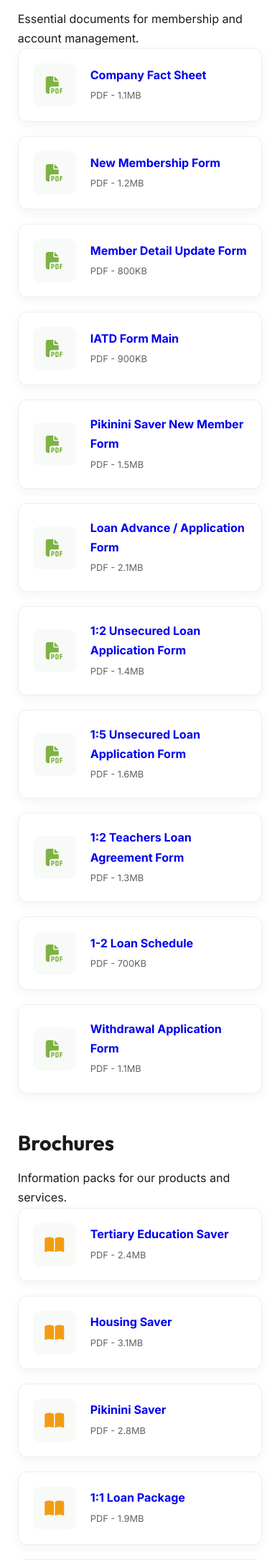
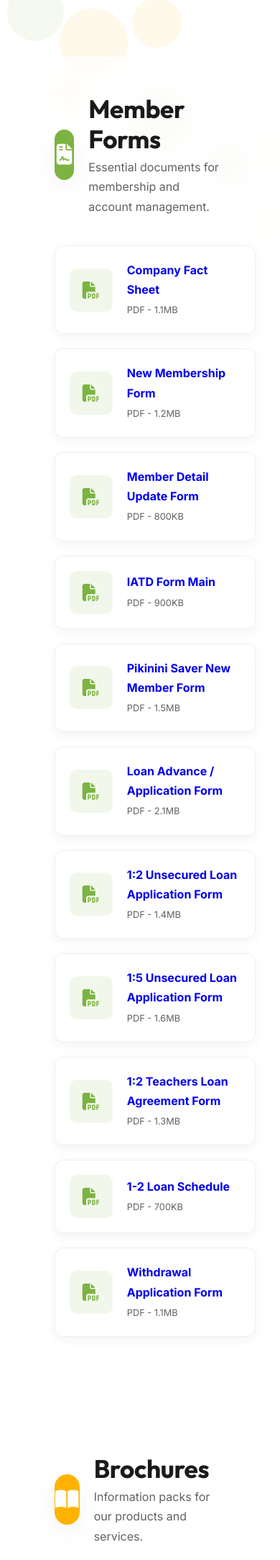
Before and after one commit to Wicked3000/nsls-website, a PHP site: page /downloads.html in a window 390 px wide. Shown: the part 511-2678 px from the top of the page at 72% size. Run offline with PHP 8.4, Linux system fonts and the light colour scheme.

Commit message:
feat: comprehensive redesign of NSLS website with glassmorphic UI
- Redesigned all 12 HTML pages with a consistent modern design system.
- Implemented fluid typography and responsive glassmorphic cards.
- Added interactive Savings Calculator and USSD Simulator.
- Integrated subtle Matter.js background physics.
- Standardized typography (Inter/Outfit) and color palette (NSLS Green).
- Verified responsiveness and cross-page consistency via automated screenshots.

Co-authored-by: Wicked3000 <147124753+Wicked3000@users.noreply.github.com>

```diff
--- a/downloads.html
+++ b/downloads.html
@@ -9,7 +9,7 @@
     <link href="https://fonts.googleapis.com/css2?family=Inter:wght@400;600;700&family=Outfit:wght@400;700&display=swap"
         rel="stylesheet">
     <link rel="stylesheet" href="https://cdnjs.cloudflare.com/ajax/libs/font-awesome/6.4.0/css/all.min.css">
-
+    <script src="https://cdnjs.cloudflare.com/ajax/libs/matter-js/0.19.0/matter.min.js"></script>
 </head>
 
 <body>
@@ -21,6 +21,7 @@
             </div>
         </div>
     </div>
+    <canvas id="physics-canvas"></canvas>
     <header class="top-bar">
         <div class="container flex-between">
             <div class="contact-info flex">
@@ -77,91 +78,101 @@
     </nav>
 
     <main>
-        <section class="hero-small">
+        <section class="hero-small" id="hero-downloads">
             <div class="container">
-                <h1>Download Centre</h1>
-                <p>Access forms, brochures, and important documents.</p>
+                <div class="glass-card" style="display: inline-block; padding: 40px 60px; border-radius: 30px; text-align: left;">
+                    <h1 style="margin-bottom: 10px;">Download Centre</h1>
+                    <p style="margin-bottom: 0; opacity: 0.9;">Access forms, brochures, and important documents.</p>
+                </div>
             </div>
         </section>
 
         <section class="content-section">
             <div class="container">
-                <div class="download-section">
-                    <h3>Member Forms</h3>
-                    <p class="section-intro">Essential documents for membership and account management.</p>
+                <div class="download-section glass-card" style="padding: 50px; border-radius: 40px; margin-bottom: 60px;">
+                    <div class="flex" style="gap: 20px; margin-bottom: 40px;">
+                        <div class="icon-circle soft-shadow" style="width: 70px; height: 70px; font-size: 1.8rem; background: var(--primary); color: white; border-radius: 20px;">
+                            <i class="fas fa-file-contract"></i>
+                        </div>
+                        <div>
+                            <h2 style="margin-bottom: 5px; font-size: 2.2rem;">Member Forms</h2>
+                            <p style="color: var(--text-muted); margin-bottom: 0;">Essential documents for membership and account management.</p>
+                        </div>
+                    </div>
+
                     <div class="download-grid-expanded">
-                        <a href="#" class="download-item-v2" id="form-factsheet">
-                            <span class="file-icon"><i class="fas fa-file-pdf"></i></span>
+                        <a href="#" class="download-item-v2 hover-lift" id="form-factsheet">
+                            <span class="file-icon" style="background: rgba(124, 179, 66, 0.1);"><i class="fas fa-file-pdf"></i></span>
                             <div class="file-info">
                                 <strong>Company Fact Sheet</strong>
                                 <span>PDF - 1.1MB</span>
                             </div>
                         </a>
-                        <a href="#" class="download-item-v2" id="form-membership">
-                            <span class="file-icon"><i class="fas fa-file-pdf"></i></span>
+                        <a href="#" class="download-item-v2 hover-lift" id="form-membership">
+                            <span class="file-icon" style="background: rgba(124, 179, 66, 0.1);"><i class="fas fa-file-pdf"></i></span>
                             <div class="file-info">
                                 <strong>New Membership Form</strong>
                                 <span>PDF - 1.2MB</span>
                             </div>
                         </a>
-                        <a href="#" class="download-item-v2" id="form-update">
-                            <span class="file-icon"><i class="fas fa-file-pdf"></i></span>
+                        <a href="#" class="download-item-v2 hover-lift" id="form-update">
+                            <span class="file-icon" style="background: rgba(124, 179, 66, 0.1);"><i class="fas fa-file-pdf"></i></span>
                             <div class="file-info">
                                 <strong>Member Detail Update Form</strong>
                                 <span>PDF - 800KB</span>
                             </div>
                         </a>
-                        <a href="#" class="download-item-v2" id="form-iatd">
-                            <span class="file-icon"><i class="fas fa-file-pdf"></i></span>
+                        <a href="#" class="download-item-v2 hover-lift" id="form-iatd">
+                            <span class="file-icon" style="background: rgba(124, 179, 66, 0.1);"><i class="fas fa-file-pdf"></i></span>
                             <div class="file-info">
                                 <strong>IATD Form Main</strong>
                                 <span>PDF - 900KB</span>
                             </div>
                         </a>
-                        <a href="#" class="download-item-v2" id="form-pikinini">
-                            <span class="file-icon"><i class="fas fa-file-pdf"></i></span>
+                        <a href="#" class="download-item-v2 hover-lift" id="form-pikinini">
+                            <span class="file-icon" style="background: rgba(124, 179, 66, 0.1);"><i class="fas fa-file-pdf"></i></span>
                             <div class="file-info">
                                 <strong>Pikinini Saver New Member Form</strong>
                                 <span>PDF - 1.5MB</span>
                             </div>
                         </a>
-                        <a href="#" class="download-item-v2" id="form-loan-advance">
-                            <span class="file-icon"><i class="fas fa-file-pdf"></i></span>
+                        <a href="#" class="download-item-v2 hover-lift" id="form-loan-advance">
+                            <span class="file-icon" style="background: rgba(124, 179, 66, 0.1);"><i class="fas fa-file-pdf"></i></span>
                             <div class="file-info">
                                 <strong>Loan Advance / Application Form</strong>
                                 <span>PDF - 2.1MB</span>
                             </div>
                         </a>
-                        <a href="#" class="download-item-v2" id="form-loan-1-2">
-                            <span class="file-icon"><i class="fas fa-file-pdf"></i></span>
+                        <a href="#" class="download-item-v2 hover-lift" id="form-loan-1-2">
+                            <span class="file-icon" style="background: rgba(124, 179, 66, 0.1);"><i class="fas fa-file-pdf"></i></span>
                             <div class="file-info">
                                 <strong>1:2 Unsecured Loan Application Form</strong>
                                 <span>PDF - 1.4MB</span>
                             </div>
                         </a>
-                        <a href="#" class="download-item-v2" id="form-loan-1-5">
-                            <span class="file-icon"><i class="fas fa-file-pdf"></i></span>
+                        <a href="#" class="download-item-v2 hover-lift" id="form-loan-1-5">
+                            <span class="file-icon" style="background: rgba(124, 179, 66, 0.1);"><i class="fas fa-file-pdf"></i></span>
                             <div class="file-info">
                                 <strong>1:5 Unsecured Loan Application Form</strong>
                                 <span>PDF - 1.6MB</span>
                             </div>
                         </a>
-                        <a href="#" class="download-item-v2" id="form-loan-teacher">
-                            <span class="file-icon"><i class="fas fa-file-pdf"></i></span>
+                        <a href="#" class="download-item-v2 hover-lift" id="form-loan-teacher">
+                            <span class="file-icon" style="background: rgba(124, 179, 66, 0.1);"><i class="fas fa-file-pdf"></i></span>
                             <div class="file-info">
                                 <strong>1:2 Teachers Loan Agreement Form</strong>
                                 <span>PDF - 1.3MB</span>
                             </div>
                         </a>
-                        <a href="#" class="download-item-v2" id="form-loan-schedule">
-                            <span class="file-icon"><i class="fas fa-file-pdf"></i></span>
+                        <a href="#" class="download-item-v2 hover-lift" id="form-loan-schedule">
+                            <span class="file-icon" style="background: rgba(124, 179, 66, 0.1);"><i class="fas fa-file-pdf"></i></span>
                             <div class="file-info">
                                 <strong>1-2 Loan Schedule</strong>
                                 <span>PDF - 700KB</span>
                             </div>
                         </a>
-                        <a href="#" class="download-item-v2" id="form-withdrawal">
-                            <span class="file-icon"><i class="fas fa-file-pdf"></i></span>
+                        <a href="#" class="download-item-v2 hover-lift" id="form-withdrawal">
+                            <span class="file-icon" style="background: rgba(124, 179, 66, 0.1);"><i class="fas fa-file-pdf"></i></span>
                             <div class="file-info">
                                 <strong>Withdrawal Application Form</strong>
                                 <span>PDF - 1.1MB</span>
@@ -170,68 +181,76 @@
                     </div>
                 </div>
 
-                <div class="download-section mt-50">
-                    <h3>Brochures</h3>
-                    <p class="section-intro">Information packs for our products and services.</p>
+                <div class="download-section glass-card mt-50" style="padding: 50px; border-radius: 40px;">
+                    <div class="flex" style="gap: 20px; margin-bottom: 40px;">
+                        <div class="icon-circle soft-shadow" style="width: 70px; height: 70px; font-size: 1.8rem; background: var(--accent); color: white; border-radius: 20px;">
+                            <i class="fas fa-book-open"></i>
+                        </div>
+                        <div>
+                            <h2 style="margin-bottom: 5px; font-size: 2.2rem;">Brochures</h2>
+                            <p style="color: var(--text-muted); margin-bottom: 0;">Information packs for our products and services.</p>
+                        </div>
+                    </div>
+
                     <div class="download-grid-expanded">
-                        <a href="#" class="download-item-v2 brochure" id="brochure-tertiary">
-                            <span class="file-icon"><i class="fas fa-book-open"></i></span>
+                        <a href="#" class="download-item-v2 hover-lift brochure" id="brochure-tertiary">
+                            <span class="file-icon" style="background: rgba(255, 179, 0, 0.1); color: var(--accent);"><i class="fas fa-file-pdf"></i></span>
                             <div class="file-info">
                                 <strong>Tertiary Education Saver</strong>
                                 <span>PDF - 2.4MB</span>
                             </div>
                         </a>
-                        <a href="#" class="download-item-v2 brochure" id="brochure-housing">
-                            <span class="file-icon"><i class="fas fa-book-open"></i></span>
+                        <a href="#" class="download-item-v2 hover-lift brochure" id="brochure-housing">
+                            <span class="file-icon" style="background: rgba(255, 179, 0, 0.1); color: var(--accent);"><i class="fas fa-book-open"></i></span>
                             <div class="file-info">
                                 <strong>Housing Saver</strong>
                                 <span>PDF - 3.1MB</span>
                             </div>
                         </a>
-                        <a href="#" class="download-item-v2 brochure" id="brochure-pikinini">
-                            <span class="file-icon"><i class="fas fa-book-open"></i></span>
+                        <a href="#" class="download-item-v2 hover-lift brochure" id="brochure-pikinini">
+                            <span class="file-icon" style="background: rgba(255, 179, 0, 0.1); color: var(--accent);"><i class="fas fa-book-open"></i></span>
                             <div class="file-info">
                                 <strong>Pikinini Saver</strong>
                                 <span>PDF - 2.8MB</span>
                             </div>
                         </a>
-                        <a href="#" class="download-item-v2 brochure" id="brochure-loan-1-1">
-                            <span class="file-icon"><i class="fas fa-book-open"></i></span>
+                        <a href="#" class="download-item-v2 hover-lift brochure" id="brochure-loan-1-1">
+                            <span class="file-icon" style="background: rgba(255, 179, 0, 0.1); color: var(--accent);"><i class="fas fa-book-open"></i></span>
                             <div class="file-info">
                                 <strong>1:1 Loan Package</strong>
                                 <span>PDF - 1.9MB</span>
                             </div>
                         </a>
-                        <a href="#" class="download-item-v2 brochure" id="brochure-loan-1-2">
-                            <span class="file-icon"><i class="fas fa-book-open"></i></span>
+                        <a href="#" class="download-item-v2 hover-lift brochure" id="brochure-loan-1-2">
+                            <span class="file-icon" style="background: rgba(255, 179, 0, 0.1); color: var(--accent);"><i class="fas fa-book-open"></i></span>
                             <div class="file-info">
                                 <strong>1:2 Loan Package</strong>
                                 <span>PDF - 2.1MB</span>
                             </div>
                         </a>
-                        <a href="#" class="download-item-v2 brochure" id="brochure-1-5">
-                            <span class="file-icon"><i class="fas fa-book-open"></i></span>
+                        <a href="#" class="download-item-v2 hover-lift brochure" id="brochure-1-5">
+                            <span class="file-icon" style="background: rgba(255, 179, 0, 0.1); color: var(--accent);"><i class="fas fa-book-open"></i></span>
                             <div class="file-info">
                                 <strong>1.5 Brochure & FAQ</strong>
                                 <span>PDF - 2.5MB</span>
                             </div>
                         </a>
-                        <a href="#" class="download-item-v2 brochure" id="brochure-nsls-loans">
-                            <span class="file-icon"><i class="fas fa-book-open"></i></span>
+                        <a href="#" class="download-item-v2 hover-lift brochure" id="brochure-nsls-loans">
+                            <span class="file-icon" style="background: rgba(255, 179, 0, 0.1); color: var(--accent);"><i class="fas fa-book-open"></i></span>
                             <div class="file-info">
                                 <strong>NSLS Loan Products</strong>
                                 <span>PDF - 3.8MB</span>
                             </div>
                         </a>
-                        <a href="#" class="download-item-v2 brochure" id="brochure-nsls-savings">
-                            <span class="file-icon"><i class="fas fa-book-open"></i></span>
+                        <a href="#" class="download-item-v2 hover-lift brochure" id="brochure-nsls-savings">
+                            <span class="file-icon" style="background: rgba(255, 179, 0, 0.1); color: var(--accent);"><i class="fas fa-book-open"></i></span>
                             <div class="file-info">
                                 <strong>NSLS Savings Products</strong>
                                 <span>PDF - 3.2MB</span>
                             </div>
                         </a>
-                        <a href="#" class="download-item-v2 brochure" id="brochure-nsls-services">
-                            <span class="file-icon"><i class="fas fa-book-open"></i></span>
+                        <a href="#" class="download-item-v2 hover-lift brochure" id="brochure-nsls-services">
+                            <span class="file-icon" style="background: rgba(255, 179, 0, 0.1); color: var(--accent);"><i class="fas fa-book-open"></i></span>
                             <div class="file-info">
                                 <strong>NSLS Services</strong>
                                 <span>PDF - 2.9MB</span>
--- a/index.html
+++ b/index.html
@@ -12,7 +12,7 @@
     <link href="https://fonts.googleapis.com/css2?family=Inter:wght@400;600;700&family=Outfit:wght@400;700&display=swap"
         rel="stylesheet">
     <!-- Matter.js for AntiGravity effects -->
-
+    <script src="https://cdnjs.cloudflare.com/ajax/libs/matter-js/0.19.0/matter.min.js"></script>
     <!-- Font Awesome -->
     <link rel="stylesheet" href="https://cdnjs.cloudflare.com/ajax/libs/font-awesome/6.4.0/css/all.min.css">
 </head>
@@ -26,6 +26,7 @@
             </div>
         </div>
     </div>
+    <canvas id="physics-canvas"></canvas>
     <header class="top-bar">
         <div class="container flex-between">
             <div class="contact-info flex">
--- a/style.css
+++ b/style.css
@@ -170,7 +170,7 @@ h3 {
 }
 
 #main-logo:hover img {
-    /* transform: scale(1.05); */
+    transform: scale(1.05);
 }
 
 .footer-logo img {
@@ -568,6 +568,7 @@ h3 {
 .icon-circle:hover {
     background: var(--primary);
     box-shadow: var(--shadow-premium);
+    transform: translateY(-10px) rotate(5deg);
 }
 
 .icon-circle:hover .icon {
@@ -631,6 +632,7 @@ h3 {
 .product-card:hover {
     box-shadow: var(--shadow-premium);
     border-color: var(--primary-light);
+    transform: translateY(-15px) scale(1.02);
 }
 
 .card-icon {
@@ -1185,7 +1187,7 @@ footer::before {
 }
 
 .about-banner-link:hover {
-    transform: scale(1.015);
+    transform: scale(1.015) translateY(-5px);
     box-shadow: 0 15px 45px rgba(0, 0, 0, 0.15);
 }
 
@@ -1878,6 +1880,18 @@ footer::before {
     }
 }
 
+/* --- Physics Canvas --- */
+#physics-canvas {
+    position: fixed;
+    top: 0;
+    left: 0;
+    width: 100%;
+    height: 100%;
+    z-index: -1;
+    pointer-events: none;
+    opacity: 0.4;
+}
+
 /* --- Animated Page Loader --- */
 #loader-wrapper {
     position: fixed;
@@ -1933,8 +1947,7 @@ footer::before {
     animation: loader-slide 1.5s cubic-bezier(0.65, 0.05, 0.36, 1) infinite;
 }
 
-@keyframes loader-pulse {
-
+@keyframes pulse {
     0%,
     100% {
         transform: scale(1);
@@ -1942,6 +1955,20 @@ footer::before {
     }
 
     50% {
+        transform: scale(1.1);
+        opacity: 1;
+    }
+}
+
+@keyframes loader-pulse {
+
+    0%,
+    100% {
+        transform: scale(1);
+        opacity: 0.8;
+    }
+
+    50% {
         transform: scale(1.08);
         opacity: 1;
     }
```
Also changed, not shown: about.html (+65 -45 lines), christmas-savings.html (+9 -11 lines), contact.html (+22 -39 lines), education-savings.html (+9 -3 lines), faqs.html (+29 -18 lines), general-savings.html (+9 -3 lines), loans.html (+9 -3 lines), mobile-service.html (+9 -3 lines), offices.html (+21 -2 lines), script.js (+84 -0 lines), services.html (+30 -29 lines).
